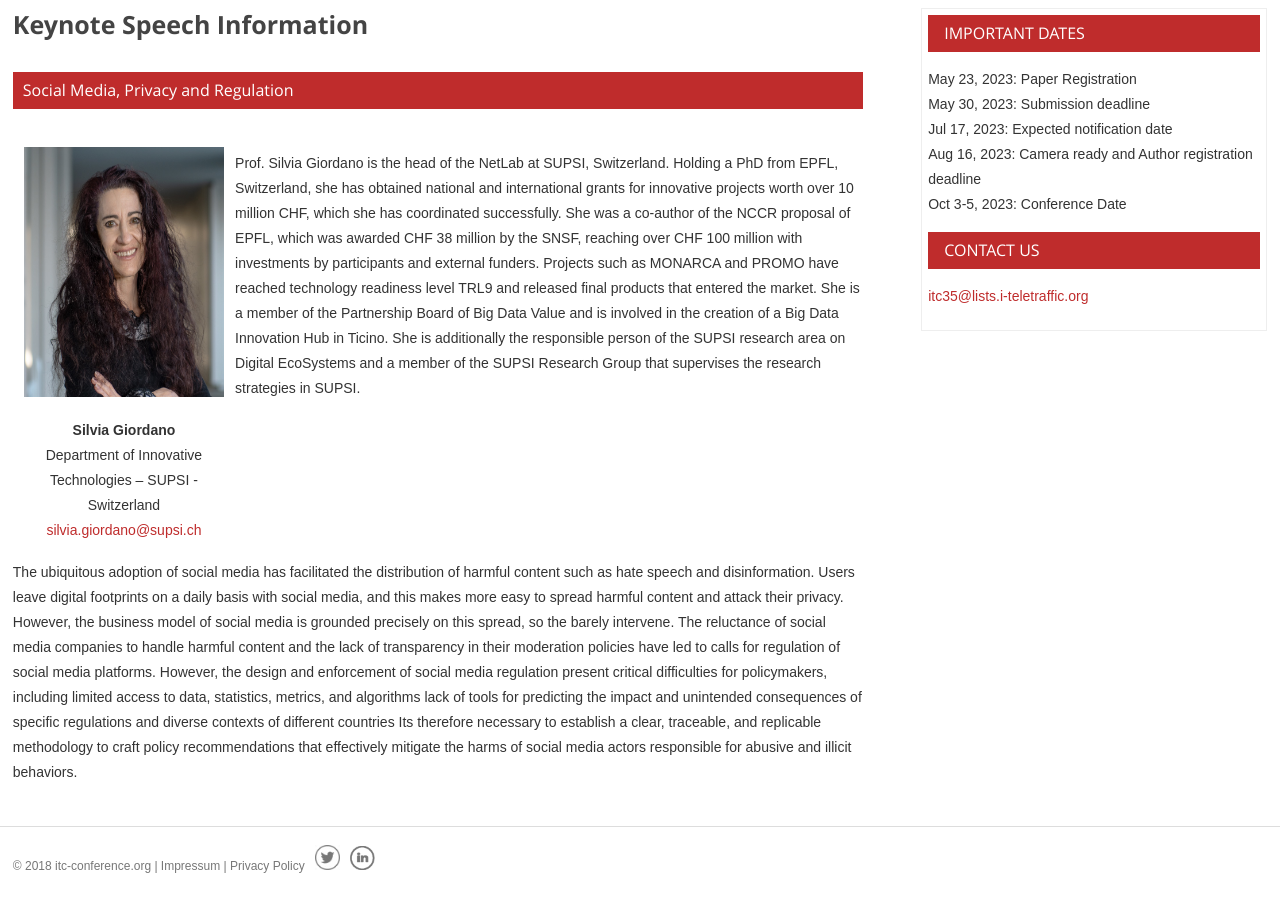
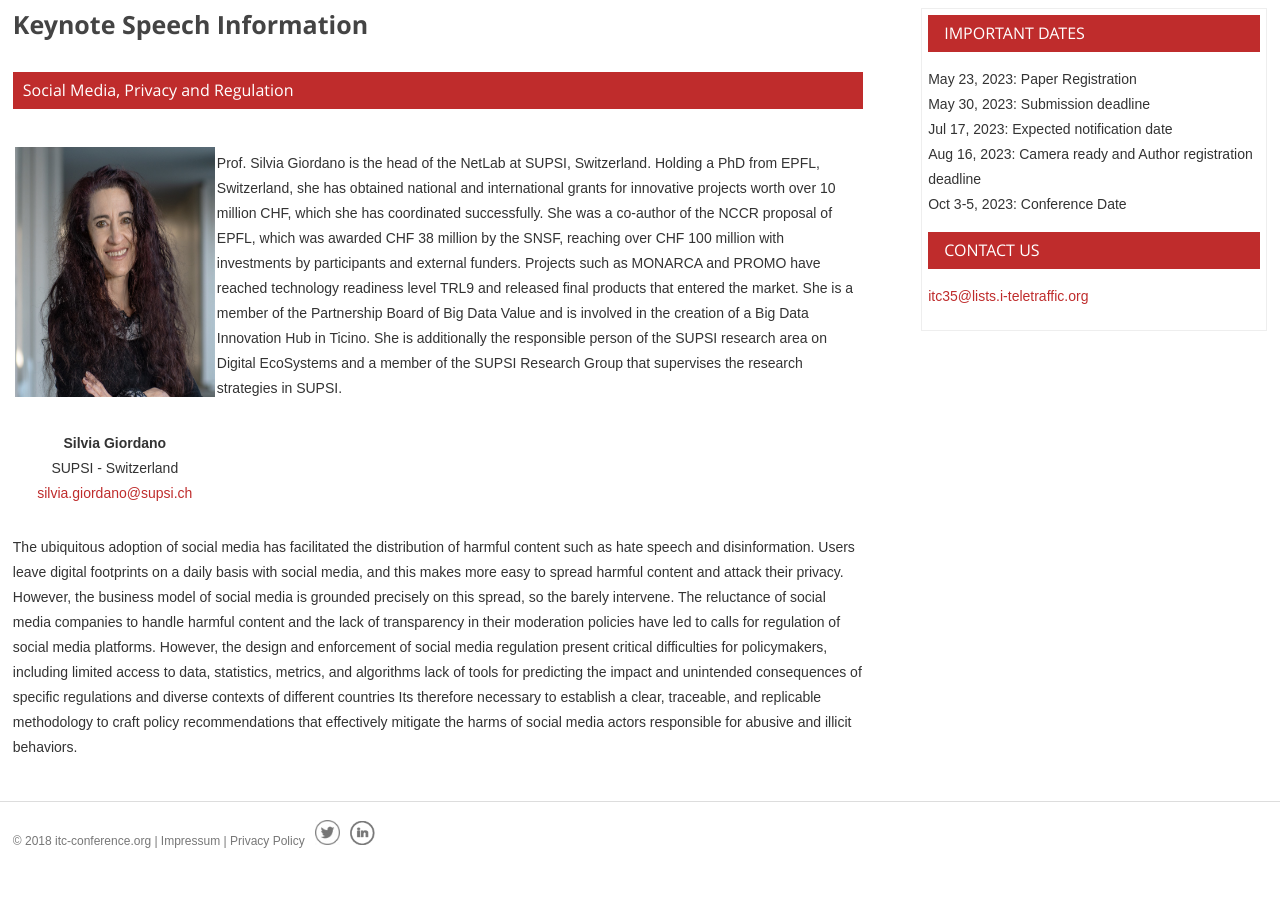
Before and after one commit to ohohlfeld/itc35, a Jekyll site: the page built from keynote.md, in a window 1280 px wide and 900 px high, scrolled down 578 px. Built offline with Jekyll 4.4.1, drawn with Linux system fonts in a browser that asks for light colours; after the commit the page ends 1453 px from its top, so only the background shows below that.

Commit message:
Update keynote.md

```diff
--- a/keynote.md
+++ b/keynote.md
@@ -23,7 +23,7 @@ menu-index: 1
     <tr>
         <td height="100" align="center">
             <b>Silvia Giordano</b><br>
-            Department of Innovative Technologies – SUPSI - Switzerland<br>
+             SUPSI - Switzerland<br>
             <a href="mailto:silvia.giordano@supsi.ch">silvia.giordano@supsi.ch</a>
         </td>
     </tr>
```
